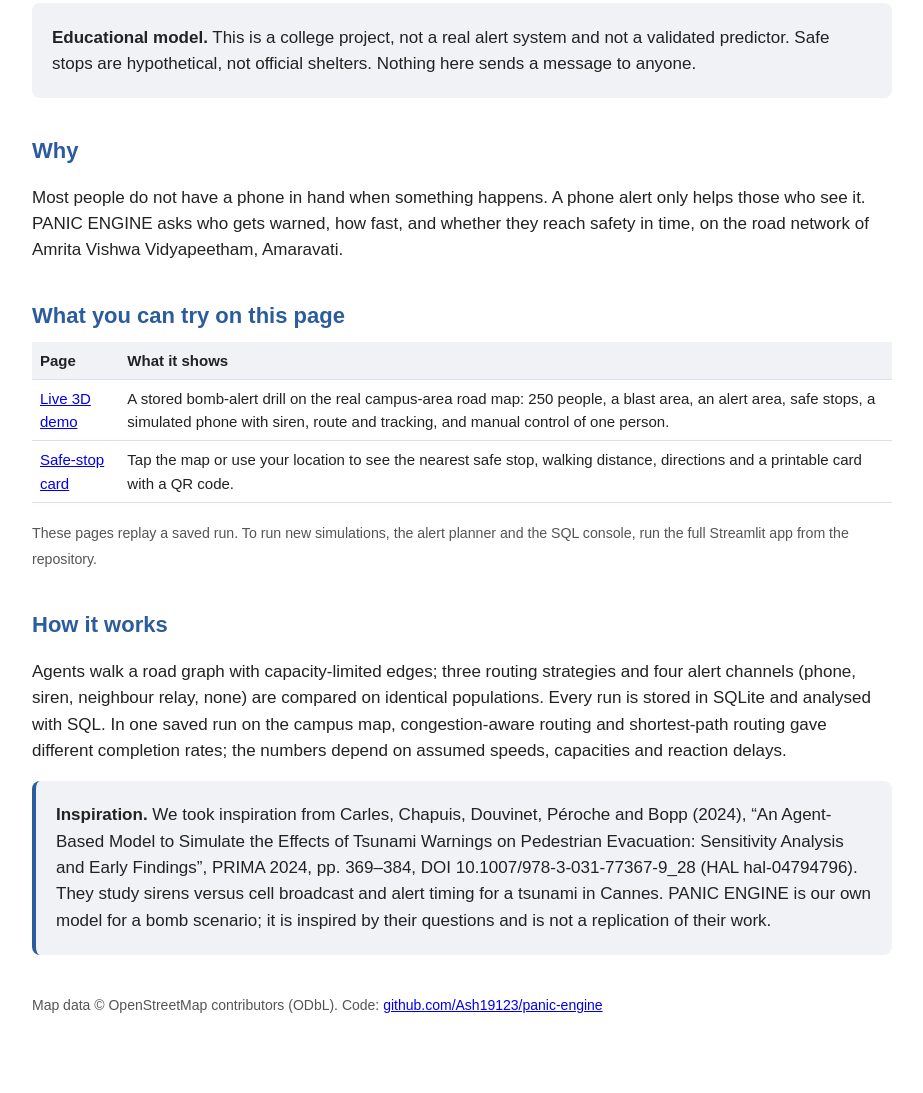
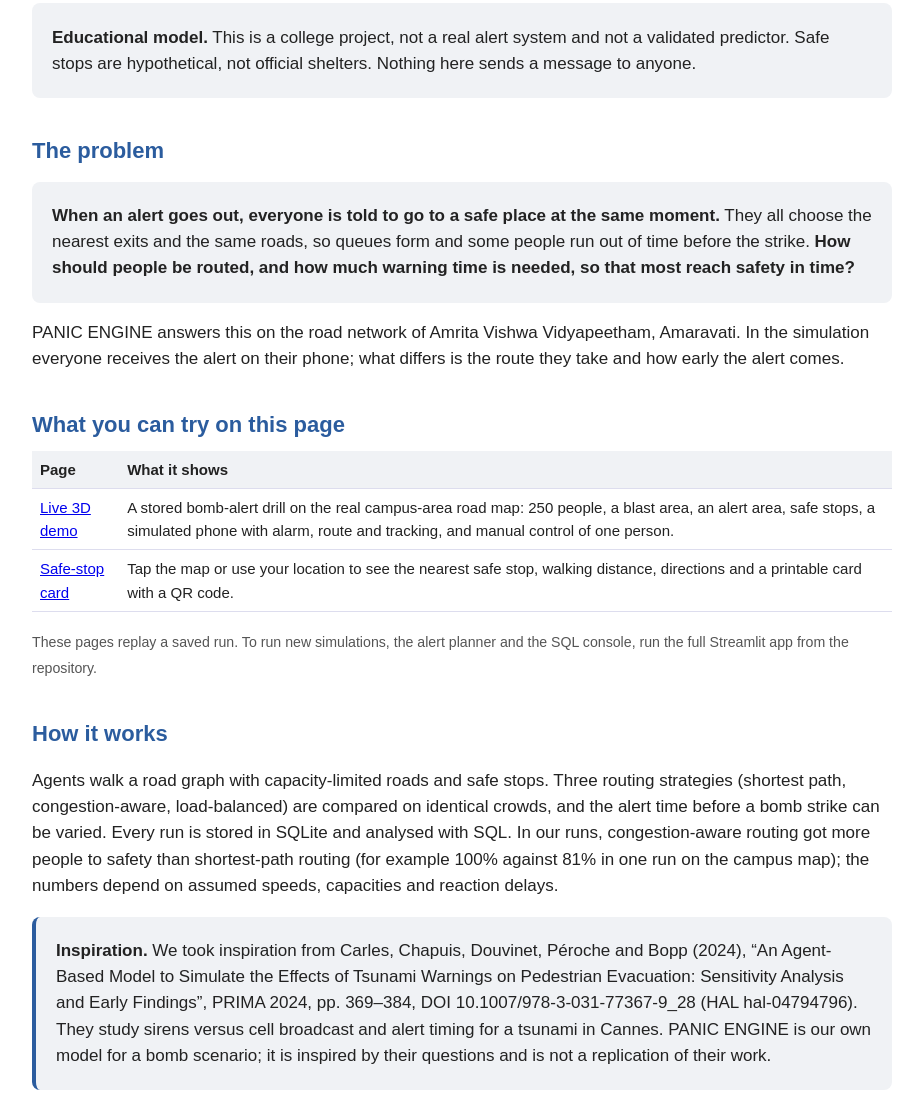
Before and after one commit to Ash19123/panic-engine, a plain HTML site: page index.html in a window 1280 px wide. Shown: the part 316-1409 px from the top of the page, without its empty margins (178-1101 px from the left). Drawn offline with Linux system fonts and the light colour scheme.

Commit message:
docs(site): reframe the problem statement around routing and warning time
Co-Authored-By: Claude Sonnet 5.5 <noreply@anthropic.com>

```diff
--- a/index.html
+++ b/index.html
@@ -26,21 +26,23 @@ th{background:var(--panel)}code{background:var(--panel);padding:1px 5px;border-r
 <div class="panel"><p><b>Educational model.</b> This is a college project, not a real alert system and not a validated predictor.
 Safe stops are hypothetical, not official shelters. Nothing here sends a message to anyone.</p></div>
 
-<h2>Why</h2>
-<p>Most people do not have a phone in hand when something happens. A phone alert only helps those who see it. PANIC ENGINE asks who gets warned,
-how fast, and whether they reach safety in time, on the road network of Amrita Vishwa Vidyapeetham, Amaravati.</p>
+<h2>The problem</h2>
+<div class="panel"><p><b>When an alert goes out, everyone is told to go to a safe place at the same moment.</b> They all choose the nearest exits and the same roads,
+so queues form and some people run out of time before the strike. <b>How should people be routed, and how much warning time is needed, so that most reach safety in time?</b></p></div>
+<p>PANIC ENGINE answers this on the road network of Amrita Vishwa Vidyapeetham, Amaravati. In the simulation everyone receives the alert on their phone;
+what differs is the route they take and how early the alert comes.</p>
 
 <h2>What you can try on this page</h2>
 <table><tr><th>Page</th><th>What it shows</th></tr>
 <tr><td><a href="live.html">Live 3D demo</a></td><td>A stored bomb-alert drill on the real campus-area road map: 250 people, a blast area, an alert area,
-safe stops, a simulated phone with siren, route and tracking, and manual control of one person.</td></tr>
+safe stops, a simulated phone with alarm, route and tracking, and manual control of one person.</td></tr>
 <tr><td><a href="safe.html">Safe-stop card</a></td><td>Tap the map or use your location to see the nearest safe stop, walking distance, directions and a printable card with a QR code.</td></tr></table>
 <p><small>These pages replay a saved run. To run new simulations, the alert planner and the SQL console, run the full Streamlit app from the repository.</small></p>
 
 <h2>How it works</h2>
-<p>Agents walk a road graph with capacity-limited edges; three routing strategies and four alert channels (phone, siren, neighbour relay, none) are compared on identical populations.
-Every run is stored in SQLite and analysed with SQL. In one saved run on the campus map, congestion-aware routing and shortest-path routing
-gave different completion rates; the numbers depend on assumed speeds, capacities and reaction delays.</p>
+<p>Agents walk a road graph with capacity-limited roads and safe stops. Three routing strategies (shortest path, congestion-aware, load-balanced) are compared on identical crowds,
+and the alert time before a bomb strike can be varied. Every run is stored in SQLite and analysed with SQL. In our runs, congestion-aware routing got more people to safety than
+shortest-path routing (for example 100% against 81% in one run on the campus map); the numbers depend on assumed speeds, capacities and reaction delays.</p>
 
 <div class="panel cite"><p><b>Inspiration.</b> We took inspiration from Carles, Chapuis, Douvinet, P&eacute;roche and Bopp (2024),
 &ldquo;An Agent-Based Model to Simulate the Effects of Tsunami Warnings on Pedestrian Evacuation: Sensitivity Analysis and Early Findings&rdquo;,
```
Also changed, not shown: 1 other file.
